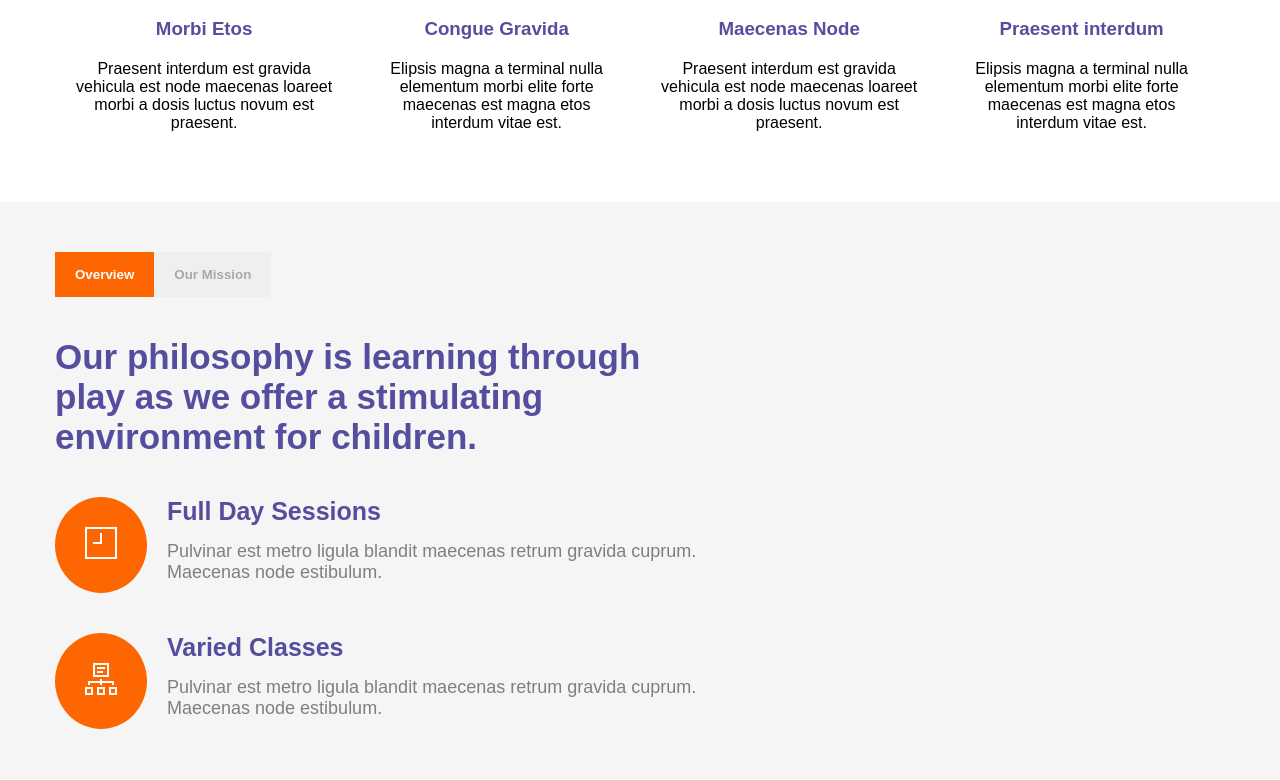
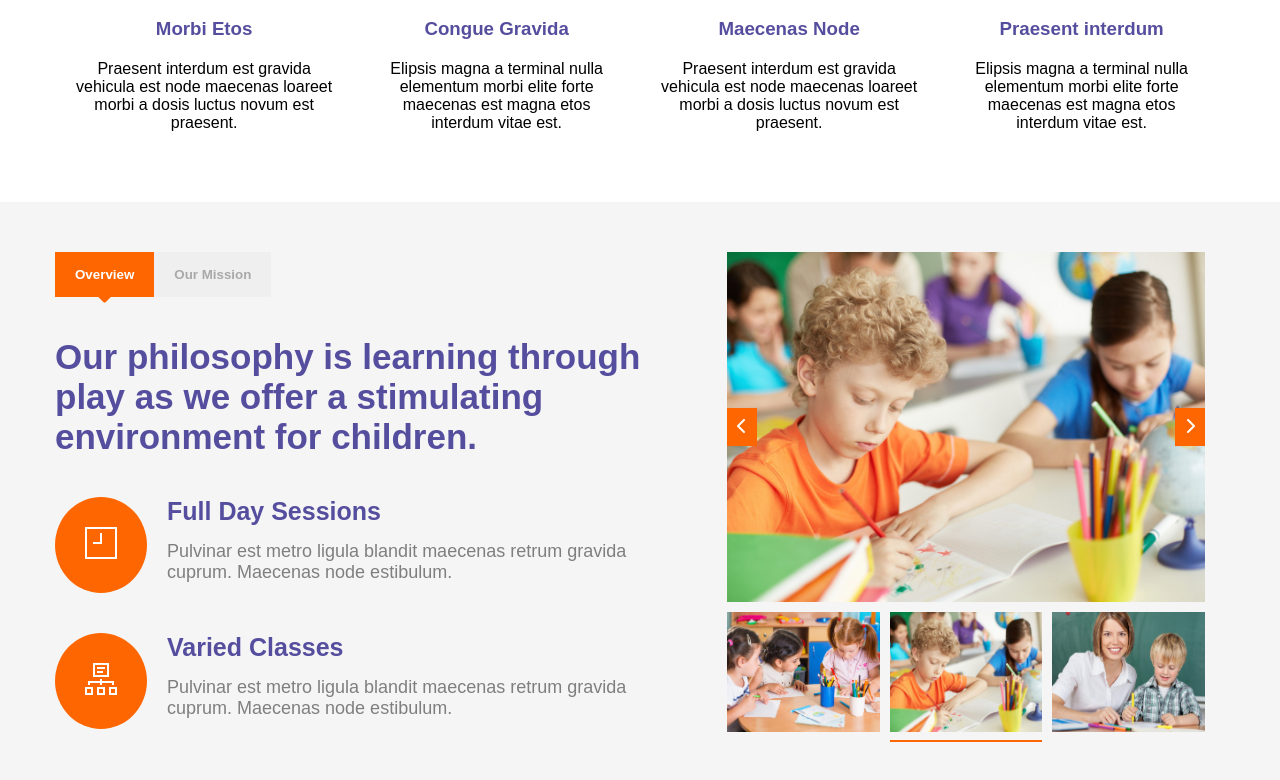
Before and after one commit to Giotreglia/proj-html-vuejs, a Vue app: page / in a window 1280 px wide. Shown: the part 1287-2067 px from the top of the page. Built offline with nearby package versions, Linux system fonts and the light colour scheme.

Commit message:
Sezione Overview completa

```diff
--- a/src/components/OverviewMission.vue
+++ b/src/components/OverviewMission.vue
@@ -14,6 +14,13 @@ export default {
                     title: 'Varied Classes',
                     text: 'Pulvinar est metro ligula blandit maecenas retrum gravida cuprum. Maecenas node estibulum.'
                 }
+            ],
+            thumbnails: [
+
+                'src/assets/images/gallery_07-690x506.jpg',
+                'src/assets/images/gallery_01-690x506.jpg',
+                'src/assets/images/gallery_08-690x506.jpg',
+
             ]
         }
     },
@@ -24,7 +31,11 @@ export default {
         <div id="overview-mission-container">
             <div class="overview-mission-left">
                 <div class="overview-buttons">
-                    <button class="btn-left btn bg-secondary">Overview</button>
+                    <button class="btn-left btn bg-secondary">
+                        <span class="arrow-down"><i class="fa-solid fa-sort-down"></i></span>
+                        Overview
+                    </button>
+
                     <button class="btn-right btn">Our Mission</button>
                 </div>
 
@@ -35,7 +46,7 @@ export default {
                     <div class="overvie-img-wrapper">
                         <img :src="card.image" :alt="card.title">
                     </div>
-                    <div class="overview-list-right">
+                    <div class="overview-list-left">
                         <h3 class="primary">{{ card.title }}</h3>
                         <p class="text-grey">{{ card.text }}</p>
                     </div>
@@ -43,7 +54,16 @@ export default {
             </div>
 
             <div class="overview-mission-right">
-
+                <div class="overview-carousel">
+                    <img src="../assets/images/gallery_01.jpg" alt="team">
+                    <div class="chevron prev"><i class="fa-solid fa-chevron-left"></i></div>
+                    <div class="chevron next"><i class="fa-solid fa-chevron-right"></i></div>
+                </div>
+                <div class="overview-thumbnails">
+                    <div class="overview-thumbnail" v-for="slide in thumbnails">
+                        <img :src="slide" alt="thumbnail">
+                    </div>
+                </div>
             </div>
         </div>
 
@@ -77,13 +97,84 @@ export default {
 
 .overview-mission-right {
     width: 45%;
+    height: 500px;
     display: flex;
     flex-direction: column;
+    align-items: center;
+    padding: 0 20px;
+    margin-left: 20px;
+
+    .overview-carousel {
+        width: 100%;
+        height: 70%;
+        position: relative;
+
+        img {
+            width: 100%;
+            height: 100%;
+        }
+    }
+
+    .overview-thumbnails {
+        display: flex;
+        justify-content: center;
+        height: 28%;
+        gap: 10px;
+        cursor: pointer;
+
+        .overview-thumbnail {
+            width: calc(100% / 3);
+            padding: 10px 0;
+            position: relative;
+
+            &:nth-child(2):after {
+                content: "";
+                position: absolute;
+                bottom: 0;
+                right: 0;
+                width: 100%;
+                height: 2px;
+                background-color: $color-secondary;
+            }
+
+            img {
+                width: 100%;
+                height: 100%;
+            }
+
+        }
+    }
+
 }
+
+.chevron {
+    position: absolute;
+    top: 50%;
+    transform: translateY(-50%);
+    color: white;
+    background-color: $color-secondary;
+    padding: 10px;
+    cursor: pointer;
+}
+
+.next {
+    right: 0;
+}
+
+.prev {
+    left: 0;
+}
+
+
 
 .overview-buttons {
     .btn-left {
         color: white;
+        position: relative;
+
+        &::after {
+            content: "";
+        }
     }
 
     .btn-right {
@@ -96,7 +187,7 @@ export default {
     align-items: center;
     gap: 20px;
 
-    .overview-list-right {
+    .overview-list-left {
         display: flex;
         flex-direction: column;
         height: 100%;
@@ -117,4 +208,13 @@ export default {
     border-radius: 50%;
     padding: 30px;
 }
+
+.arrow-down {
+    color: $color-secondary;
+    position: absolute;
+    bottom: -10px;
+    left: 50%;
+    transform: translateX(-50%);
+    font-size: 25px;
+}
 </style>
```
